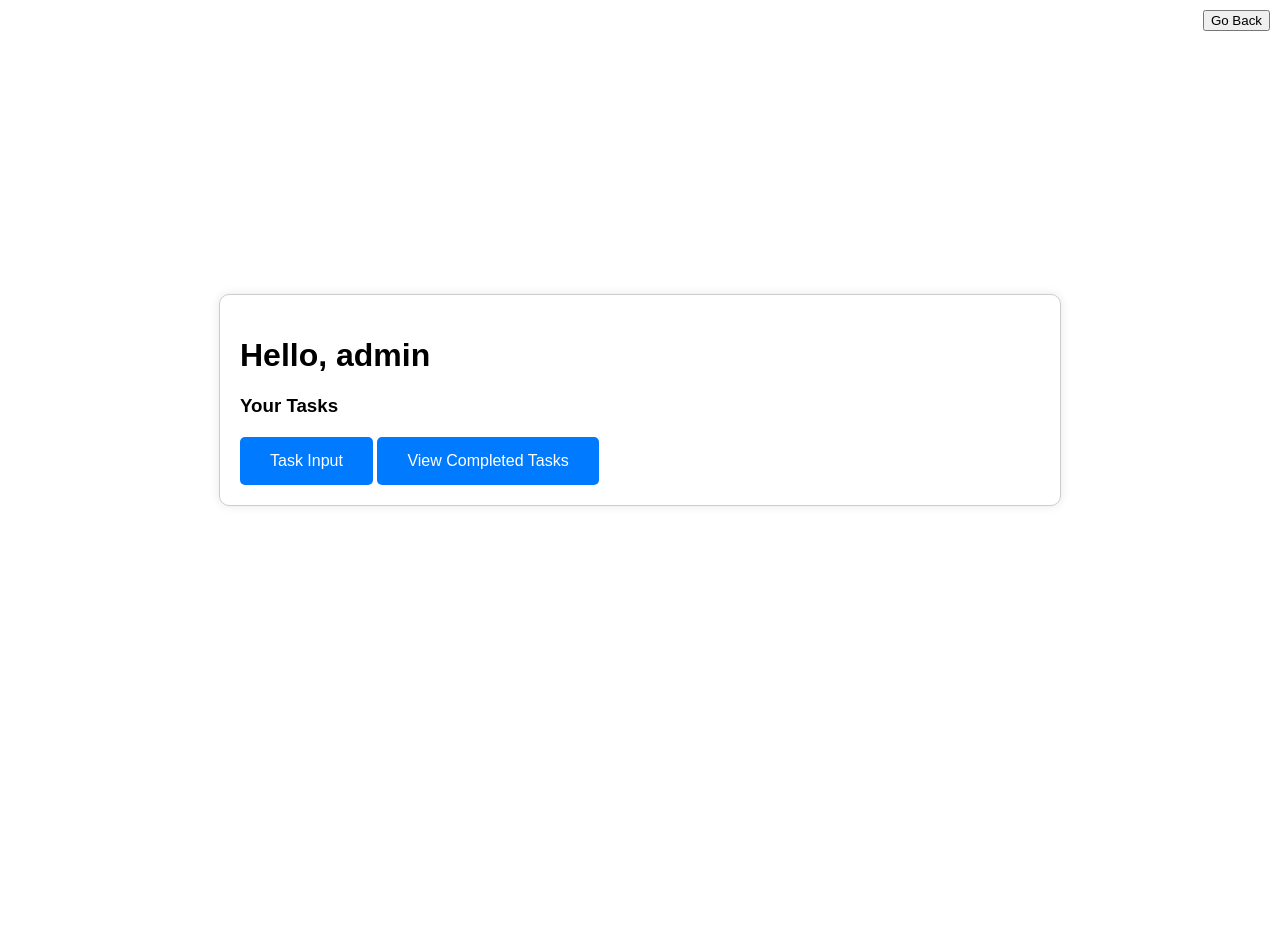
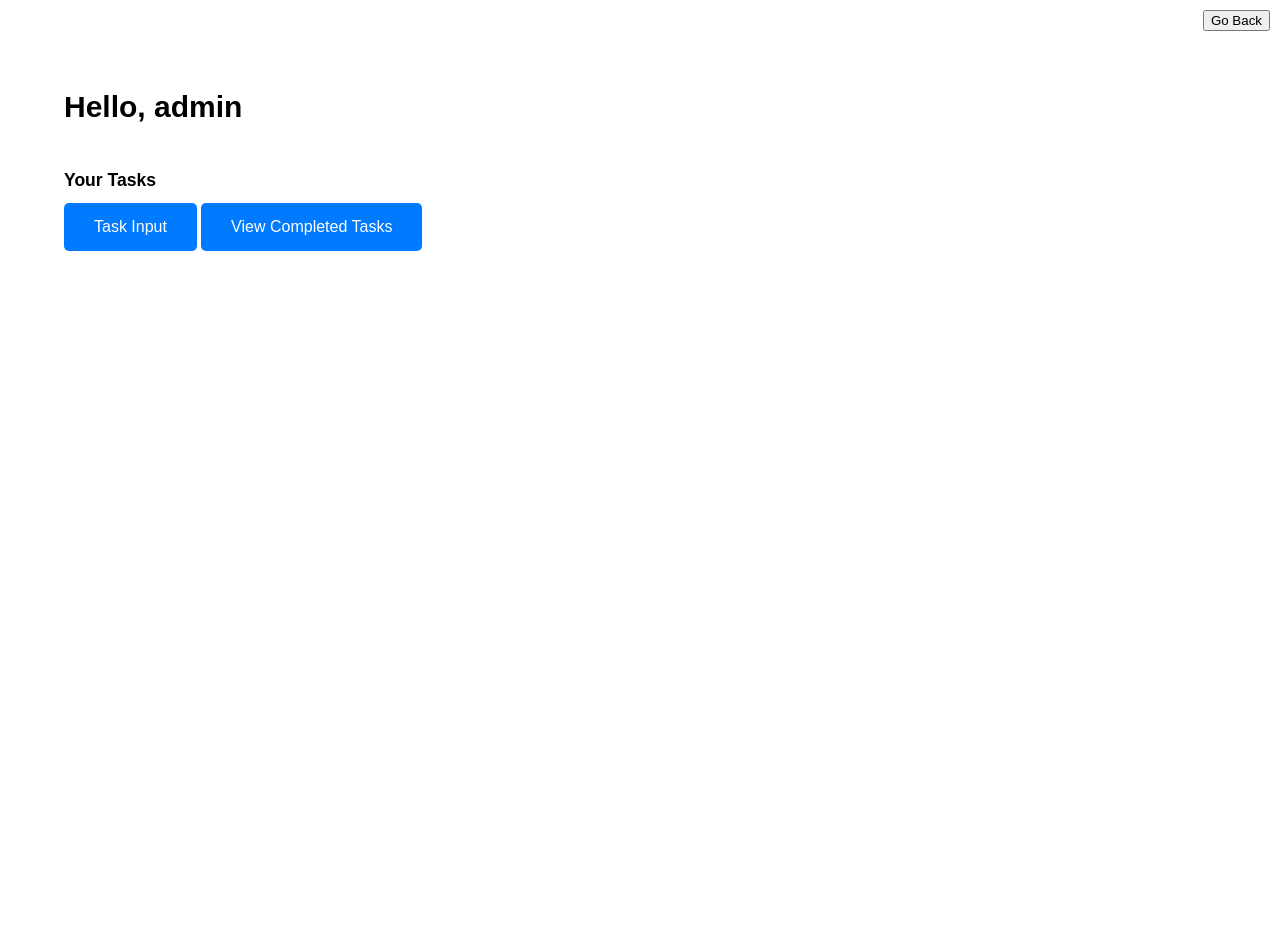
Before and after one commit to ShatakshiRanjan/JIOWebDesign, a Flask app: page /dashboard in a window 1280 px wide. Before the commit the page ends 506 px from the top, so only its background shows below. Run offline with Flask 3, Linux system fonts and the light colour scheme; the visitor is signed in with stand-in values (Sample User, id 1); some libraries are stand-ins or nearby versions.

Commit message:
diesgn changes

```diff
--- a/Flask/Templates/dashboard.html
+++ b/Flask/Templates/dashboard.html
@@ -3,26 +3,17 @@
 <head>
     <meta charset="UTF-8">
     <meta name="viewport" content="width=device-width, initial-scale=1.0">
+    <link rel ="stylesheet" href="{{ url_for('static', filename='style.css') }}">
     <title>Dashboard</title>
     <style>
-        body {
-            font-family: Arial, sans-serif;
+        .dashboard-container {
             margin: 0;
-            padding: 0;
+            padding: 5%;
             display: flex;
             flex-direction: column;
-            align-items: center;
-            justify-content: center;
+            /*align-items: center;
+            justify-content: center;*/
             height: 100vh;
-        }
-        .dashboard-container {
-            width: 80%;
-            max-width: 800px;
-            margin: 0 auto;
-            padding: 20px;
-            border: 1px solid #ccc;
-            border-radius: 10px;
-            box-shadow: 0 0 10px rgba(0, 0, 0, 0.1);
         }
         .section {
             margin-bottom: 20px;
@@ -57,11 +48,9 @@
             border-radius: 5px;
             transition: background-color 0.3s ease, transform 0.3s ease;
         }
-
         .task-button:hover {
             background-color: #0056b3;
         }
-
         .task-button:active {
             transform: scale(0.98);
         }
@@ -81,13 +70,21 @@
                     </li>
                 {% endfor %}
             </ul>
+            <button class="task-button" onclick="window.location.href='{{ url_for('task') }}';">Task Input</button>
+        <button class="task-button" onclick="window.location.href='{{ url_for('completed_tasks') }}';">View Completed Tasks</button>
         </div>
-        <button class="task-button" onclick="window.location.href='{{ url_for('task') }}';">Task Input</button>
-        <button class="task-button" onclick="window.location.href='{{ url_for('completed_tasks') }}';">View Completed Tasks</button>
     </div>
     <button class="back-button" onclick="history.back()">Go Back</button>
 
     <script>
+        window.onload = function() {
+            if (!sessionStorage.getItem('reloaded')) {
+                sessionStorage.setItem('reloaded', 'yes');
+                window.location.reload();
+            } else {
+                sessionStorage.removeItem('reloaded');
+            }
+        };
         function completeTask(taskId) {
             fetch('/complete_task', {
                 method: 'POST',
```
Also changed, not shown: Flask/Templates/htmltask.html (+0 -27 lines), Flask/templates/completed_tasks.html (+7 -21 lines), 1 other file.
